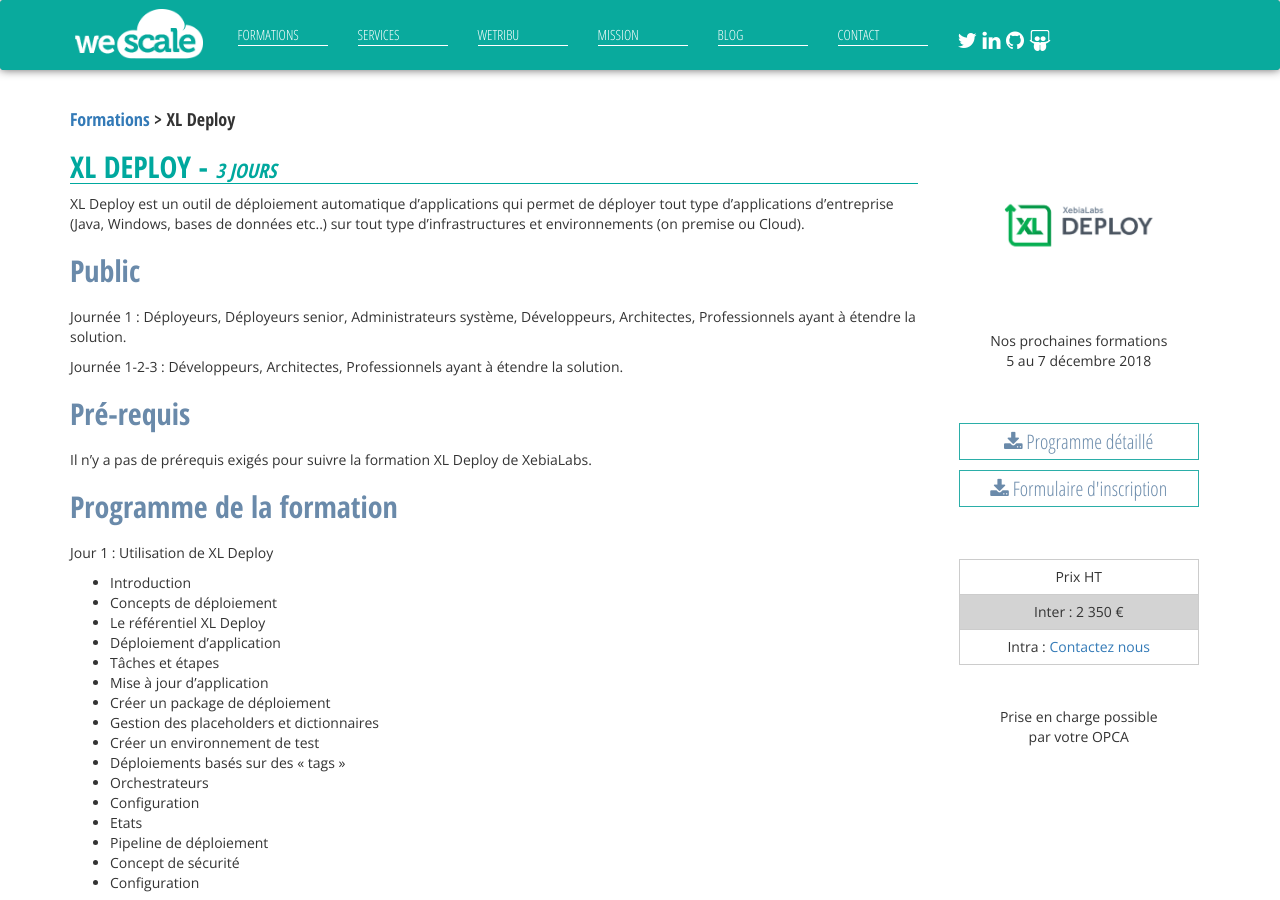
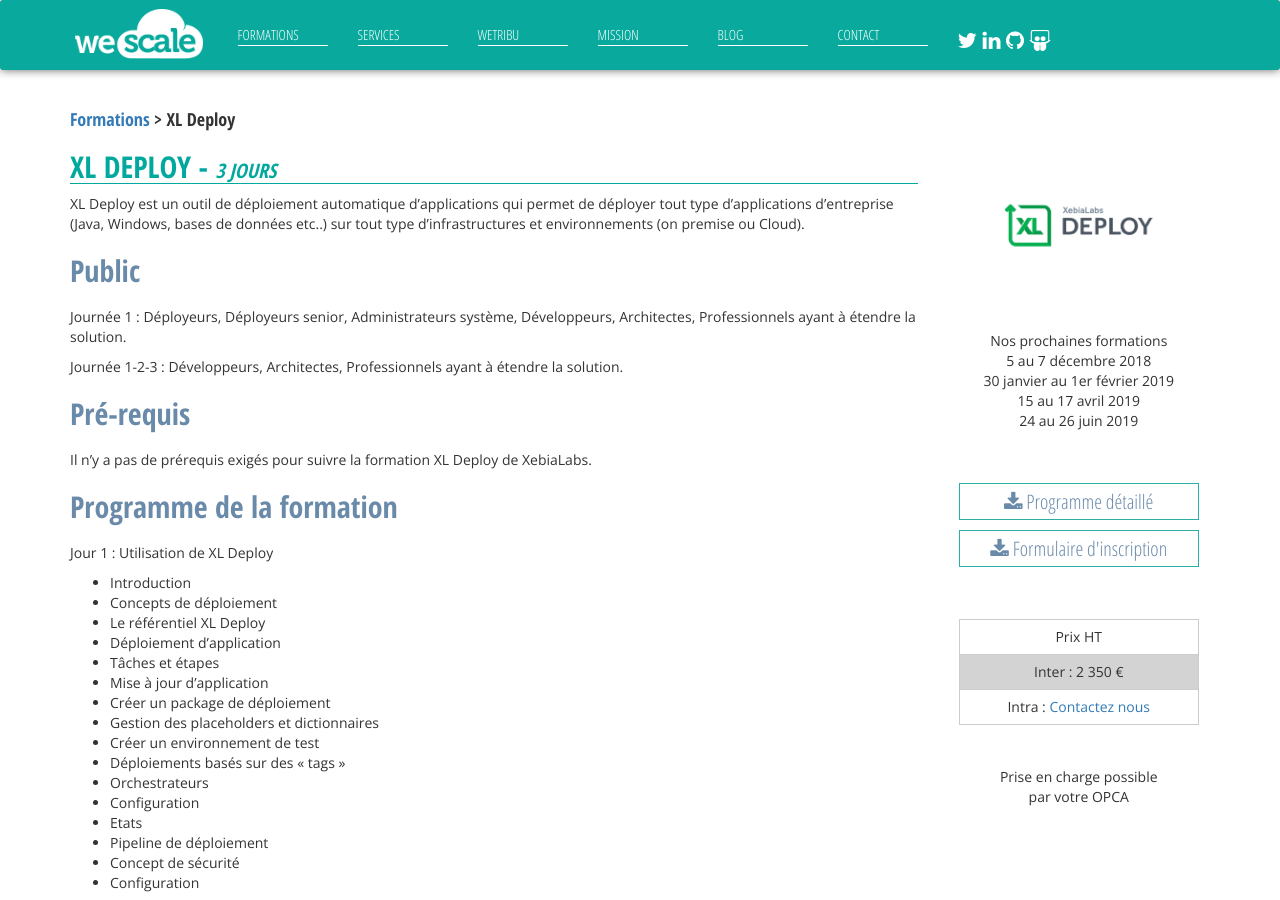
Before and after one commit to wescale/wescale-site, a Jekyll site: the page built from _formations/XL-Deploy.md, in a window 1280 px wide and 900 px high. Built offline with Jekyll 4.4.1, drawn with Linux system fonts in a browser that asks for light colours; nearby versions of some CDN libraries; comment, search, counter and statistics services are not loaded.

Commit message:
Update XL-Deploy.md

```diff
--- a/_formations/XL-Deploy.md
+++ b/_formations/XL-Deploy.md
@@ -8,7 +8,10 @@
 formateur_img: /images/wewes/avatar.png
 subtitle: |
     Nos prochaines formations<br>
-    5 au 7 décembre 2018
+    5 au 7 décembre 2018<br>
+    30 janvier au 1er février 2019<br>
+    15 au 17 avril 2019<br>
+    24 au 26 juin 2019
 pdf: /pdf/Formation-xl-deploy-wescale-xebialabs.pdf
 duree: 3 jours
 tarif: 2 350 €
```
